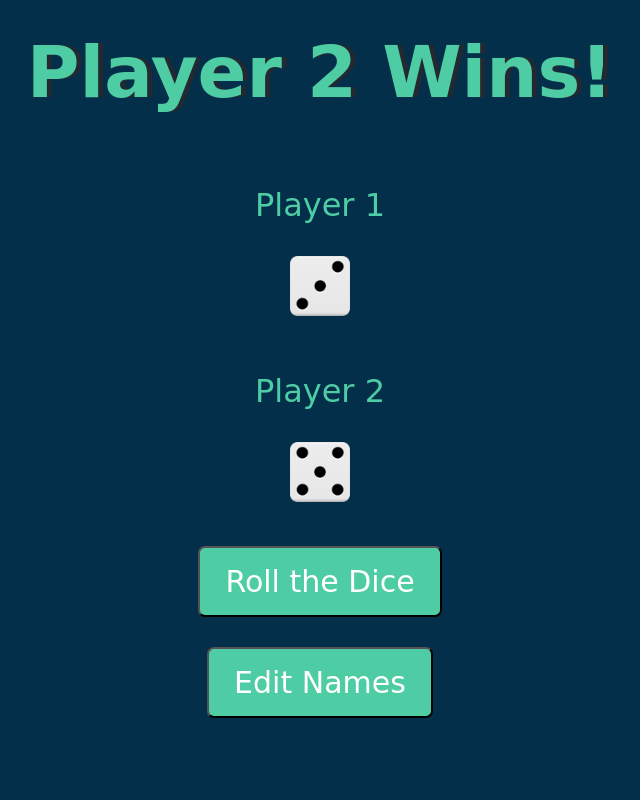
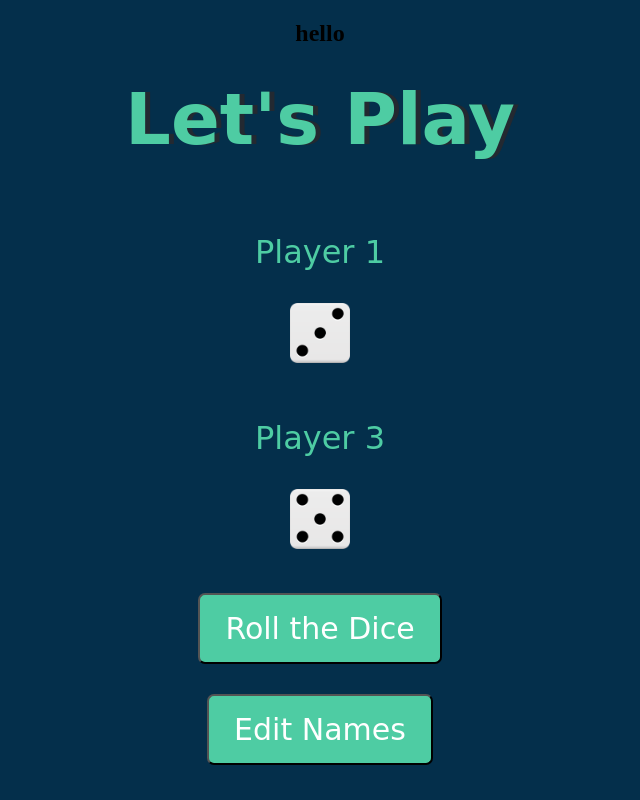
Before and after one commit to KRithuri/Dice-Game, a plain HTML site: page index.html in a window 1280 px wide. Both pictures are taken after a click on the button "Roll the Dice". Shown: the whole page, without its empty margins (320-960 px from the left). Drawn offline with Linux system fonts and the light colour scheme.

Commit message:
i added an h1

```diff
--- a/index.html
+++ b/index.html
@@ -61,13 +61,14 @@
   </head>
   <body>
     <div class="container">
+      <h2>hello</h2>
       <h1>Let's Play</h1>
       <div class="dice">
         <p class="Player1">Player 1</p>
         <img class="img1" src="dice6.png" />
       </div>
       <div class="dice">
-        <p class="Player2">Player 2</p>
+        <p class="Player2">Player 3</p>
         <img class="img2" src="dice6.png" />
       </div>
     </div>
@@ -84,11 +85,11 @@
     <script>
       // Player name
       var player1 = "Player 1";
-      var player2 = "Player 2";
+      var player2 = "Player 3";
 
       function editNames() {
         player1 = prompt("Change Player1 name");
-        player2 = prompt("Change player2 name");
+        player2 = prompt("Change player3 name");
         //Check and verify the name
         if(player1.length < 1 || player2.length < 1){
           alert('Please enter avalid name');
@@ -96,7 +97,7 @@
         }
 
         document.querySelector("p.Player1").innerHTML = player1;
-        document.querySelector("p.Player2").innerHTML = player2;
+        document.querySelector("p.Player3").innerHTML = player2;
       }
 
       function rollTheDice(){
@@ -120,7 +121,7 @@
             result.innerHTML = "It's a Draw!"
           }
           else if(randomNumber1<randomNumber2) {
-            result.innerHTML = (player2+" Wins!");
+            result.innerHTML = (player3+" Wins!");
           }
           else{
             result.innerHTML = (player1+" Wins!")
```
